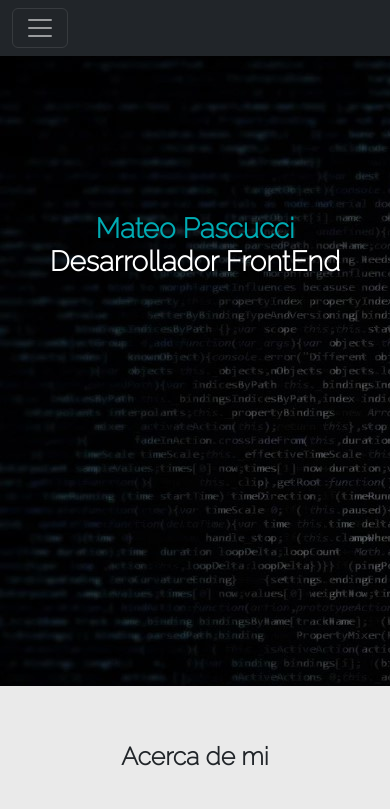
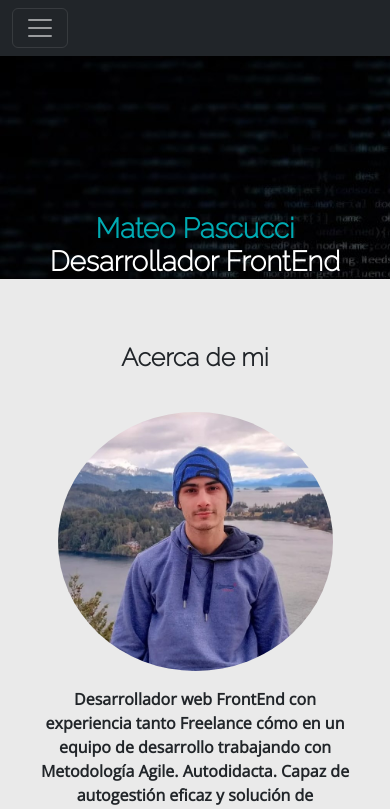
Before and after one commit to MatePascu/Portfolio, a plain HTML site: page index.html in a window 390 px wide. Shown: the top 809 px of the page. Drawn offline with nearby package versions, Linux system fonts and the light colour scheme.

Commit message:
banner heigth

```diff
--- a/styles.css
+++ b/styles.css
@@ -221,4 +221,7 @@ html{
     width: 100%;
     margin-top: 2rem;
   }
+  .banner{
+    height: 100%;
+  }
 }
```
